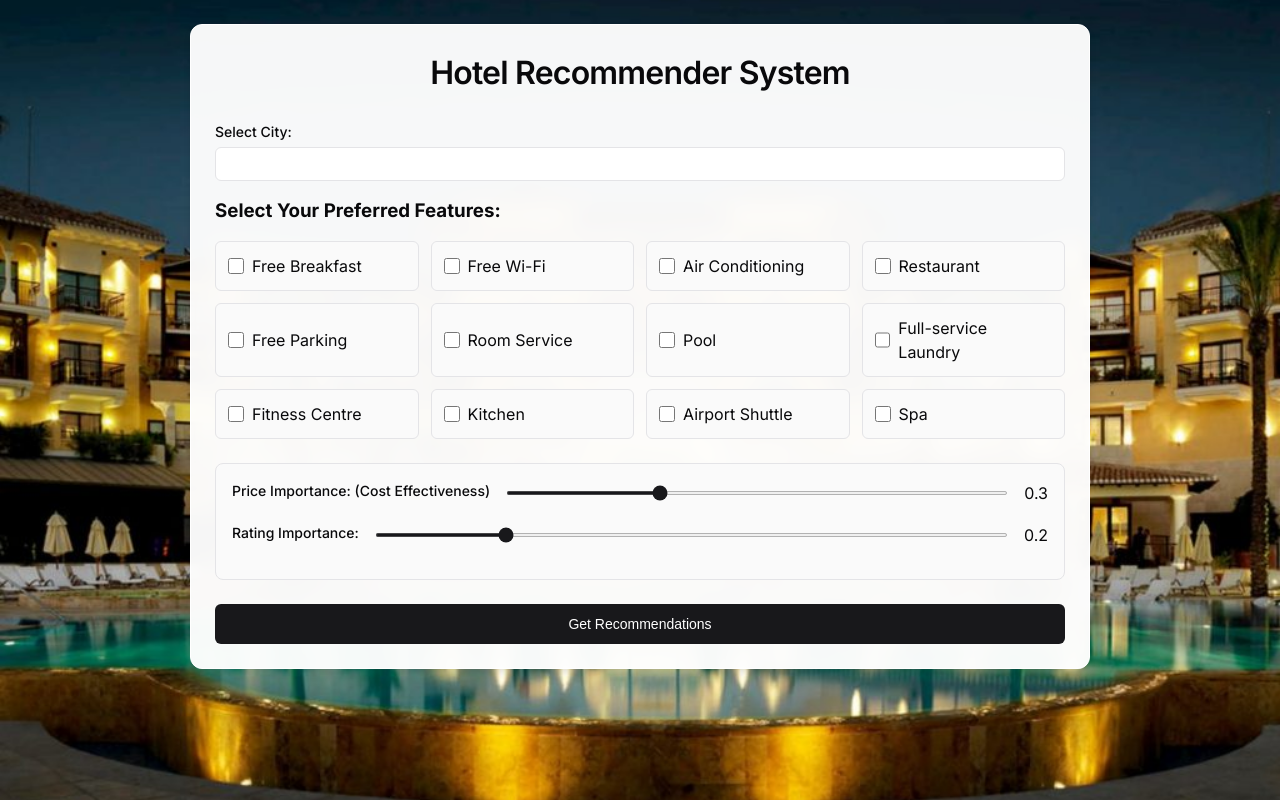
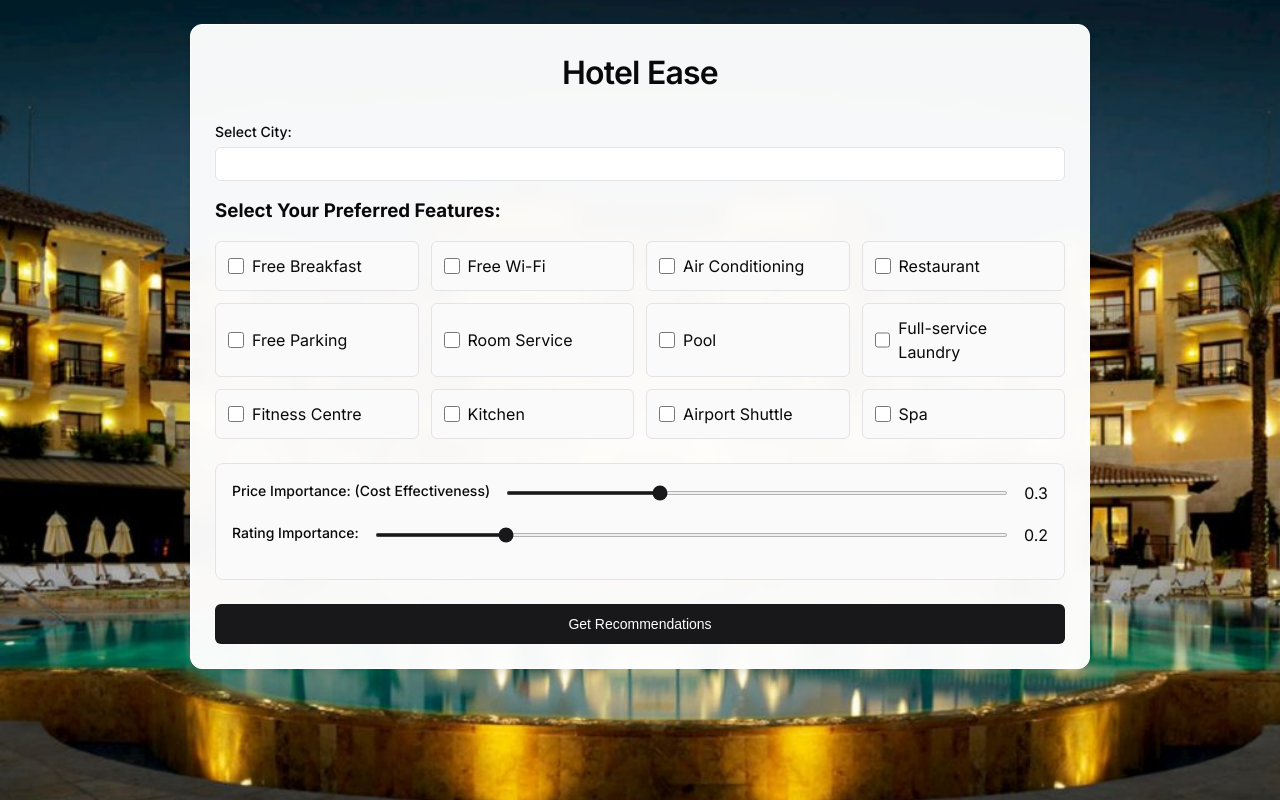
Before and after one commit to davneesh/HotelEase, a plain HTML site: page index.html in a window 1280 px wide. Drawn offline with Linux system fonts and the light colour scheme.

Commit message:
Update index.html

```diff
--- a/index.html
+++ b/index.html
@@ -3,13 +3,13 @@
   <head>
     <meta charset="UTF-8" />
     <meta name="viewport" content="width=device-width, initial-scale=1.0" />
-    <title>Hotel Recommender System</title>
+    <title>Hotel Ease</title>
     <link href="https://fonts.googleapis.com/css2?family=Inter:wght@400;500;600;700&display=swap" rel="stylesheet">
     <link rel="stylesheet" href="styles.css" />
   </head>
   <body>
     <div class="container">
-      <h1>Hotel Recommender System</h1>
+      <h1>Hotel Ease</h1>
       <form id="recommendationForm">
         <div class="form-group">
           <label for="city">Select City:</label>
```
